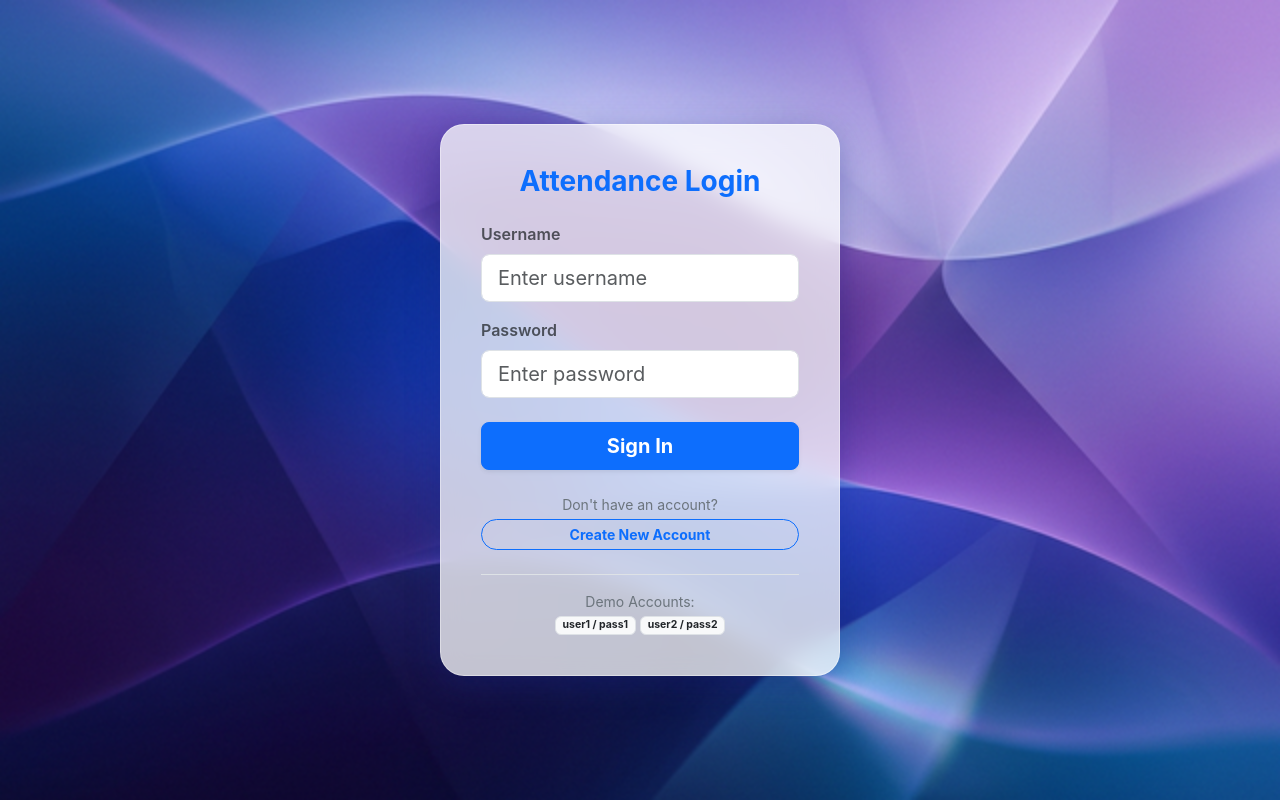
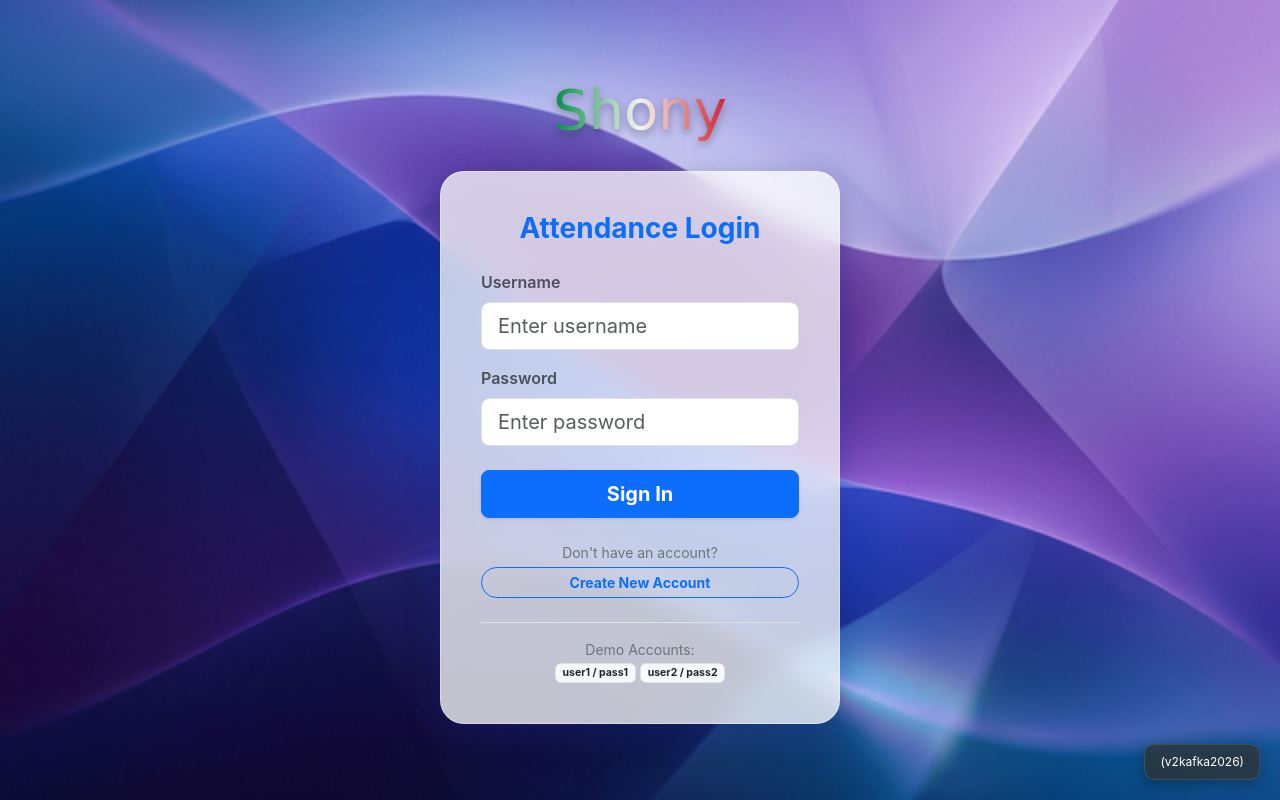
Before and after one commit to Shony560/pythonmania, a Flask app: page / in a window 1280 px wide. Run offline with Flask 3, Linux system fonts and the light colour scheme; parts of the project's set-up code (start-up, migrations or seed data) failed here and were passed over; some libraries are stand-ins or nearby versions.

Commit message:
Add Italian-styled Shony name and version corner to all pages

```diff
--- a/templates/login.html
+++ b/templates/login.html
@@ -20,10 +20,53 @@
             border: 1px solid rgba(255, 255, 255, 0.4);
             box-shadow: 0 8px 32px 0 rgba(31, 38, 135, 0.37);
         }
+
+        /* Italian Style & Version Corner */
+        @import url('https://fonts.googleapis.com/css2?family=Great+Vibes&display=swap');
+
+        .version-corner {
+            position: fixed;
+            bottom: 20px;
+            right: 20px;
+            background: rgba(45, 52, 54, 0.8);
+            color: white;
+            padding: 8px 15px;
+            border-radius: 10px;
+            font-size: 0.75rem;
+            backdrop-filter: blur(5px);
+            z-index: 9999;
+            box-shadow: 0 4px 15px rgba(0,0,0,0.3);
+            border: 1px solid rgba(255, 255, 255, 0.1);
+        }
+
+        .italian-name {
+            font-family: 'Great Vibes', cursive;
+            font-size: 3.5rem;
+            margin-bottom: 0.5rem;
+            background: linear-gradient(90deg, #008C45 0%, #F4F5F0 50%, #CD212A 100%);
+            background-clip: text;
+            -webkit-background-clip: text;
+            -webkit-text-fill-color: transparent;
+            display: inline-block;
+            filter: drop-shadow(0 4px 4px rgba(0,0,0,0.3));
+        }
+        .header-container {
+            text-align: center;
+            margin-bottom: 20px;
+            width: 100%;
+        }
     </style>
 </head>
 <body>
-    <div class="login-card">
+    <div class="version-corner">
+        (v2kafka2026)
+    </div>
+
+    <div class="d-flex flex-column align-items-center">
+        <div class="header-container">
+            <h1 class="italian-name">Shony</h1>
+        </div>
+        <div class="login-card">
         <h3 class="text-center mb-4 text-primary fw-bold">Attendance Login</h3>
         {% with messages = get_flashed_messages() %}
           {% if messages %}
```
Also changed, not shown: templates/dashboard.html (+37 -1 lines), templates/register.html (+37 -1 lines).
